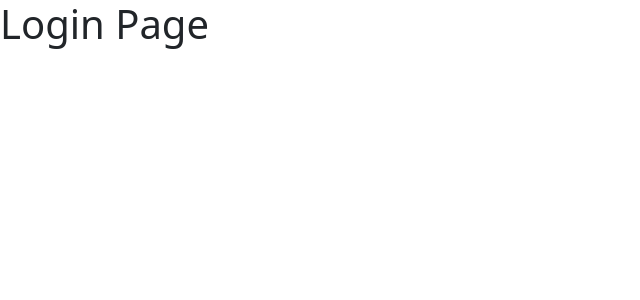
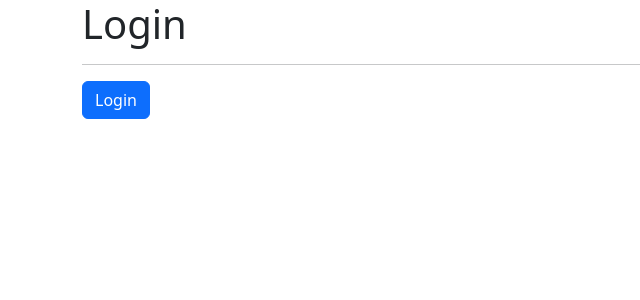
Before and after one commit to jesusbolivar94/react_spa_heroes, a React (Vite) app: page /login in a window 1280 px wide. Shown: the top 300 px of the page, without its empty margins (0-640 px from the left). Built offline with nearby package versions, Linux system fonts and the light colour scheme.

Commit message:
Crea navegaciòn entre login y logout

```diff
--- a/src/auth/pages/LoginPage.jsx
+++ b/src/auth/pages/LoginPage.jsx
@@ -1,9 +1,25 @@
-
+import {useNavigate} from 'react-router-dom'
 
 export const LoginPage = () => {
+
+    const navigate = useNavigate()
+
+    const onLogin = () => {
+
+        navigate( '/', {
+            replace: true
+        })
+
+    }
+
     return (
         <>
-            <h1>Login Page</h1>
+            <div className="container">
+                <h1>Login</h1>
+                <hr/>
+
+                <button className="btn btn-primary" onClick={ onLogin }>Login</button>
+            </div>
         </>
     )
 }
--- a/src/ui/components/Navbar.jsx
+++ b/src/ui/components/Navbar.jsx
@@ -1,6 +1,17 @@
-import {Link, NavLink} from 'react-router-dom'
+import {Link, NavLink, useNavigate} from 'react-router-dom'
 
 export const Navbar = () => {
+
+    const navigate = useNavigate()
+
+    const onLogOut = () => {
+
+        navigate('/login', {
+            replace: true
+        })
+
+    }
+
     return (
         <nav className="navbar navbar-expand-sm navbar-dark bg-dark p-2">
 
@@ -35,7 +46,7 @@ export const Navbar = () => {
 
                     <span className="nav-item nav-link text-info">Jesus</span>
 
-                    <button className="nav-item nav-link btn">
+                    <button className="nav-item nav-link btn" onClick={ onLogOut }>
                         Logout
                     </button>
 
```
